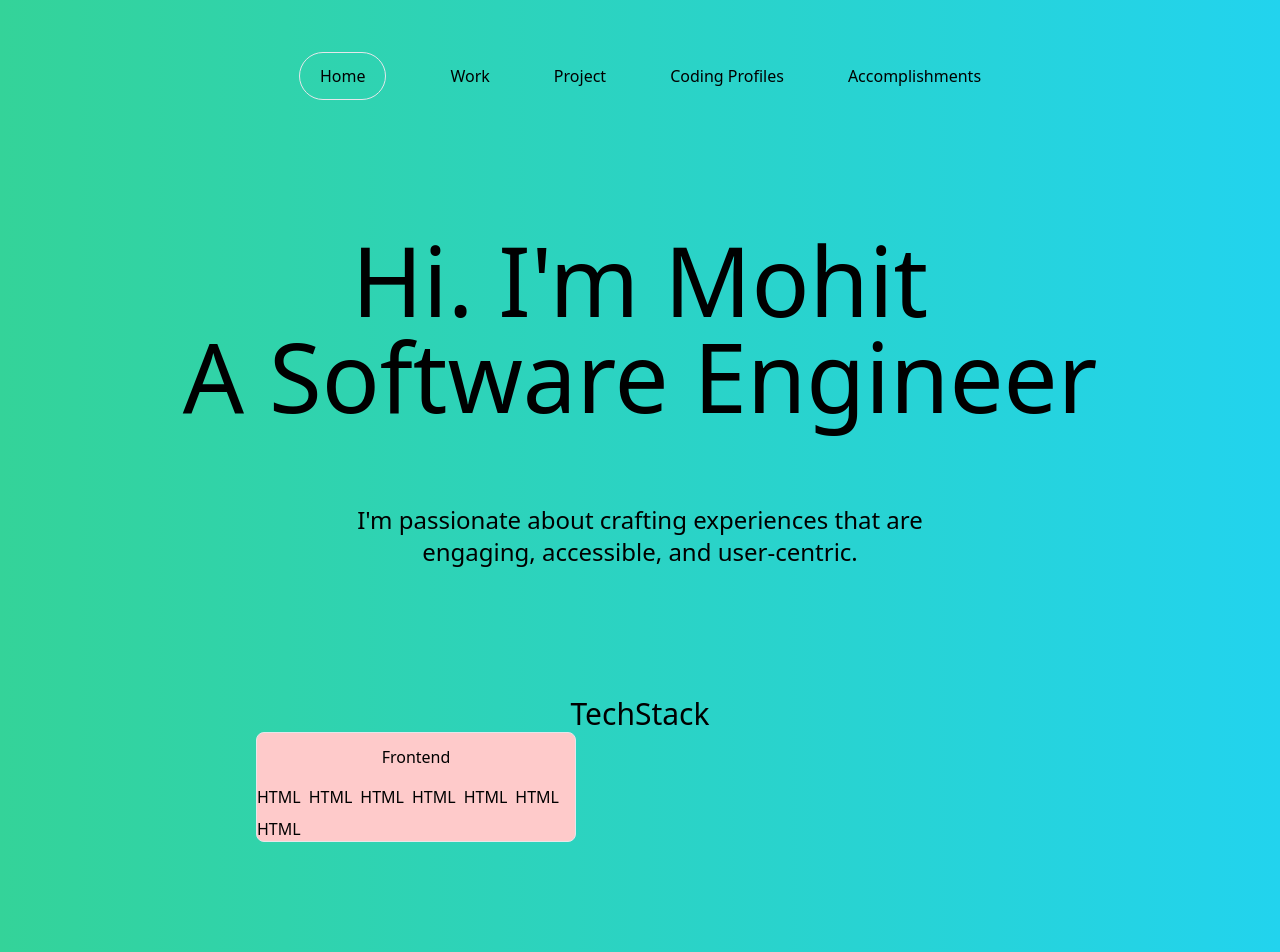
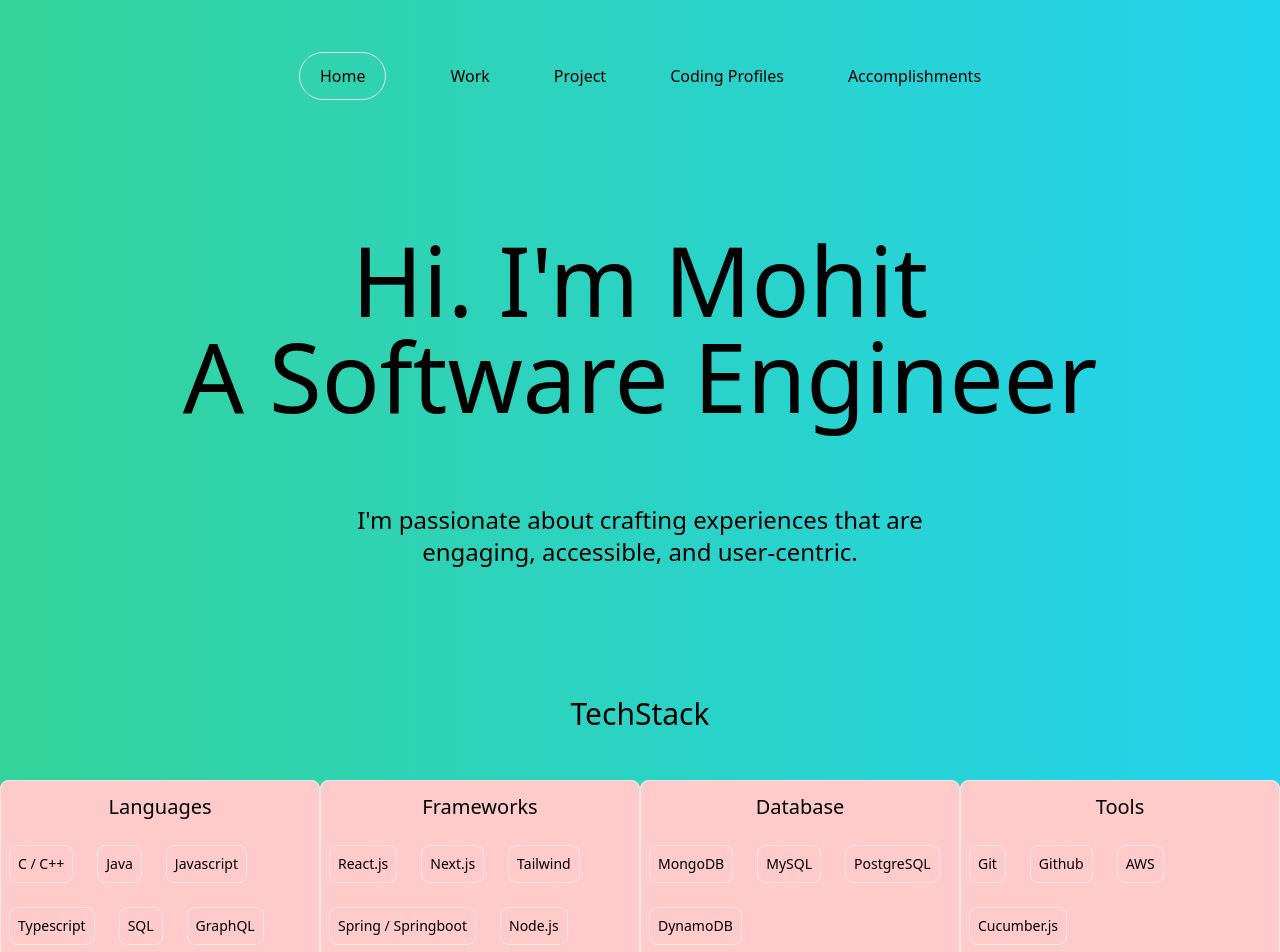
Before and after one commit to n0IQ/Portfolio, a Next.js app: page / in a window 1280 px wide. Shown: the top 952 px of the page. Built offline with nearby package versions, Linux system fonts and the light colour scheme.

Commit message:
Created Tech Stack section and added interfaces

```diff
--- a/src/app/globals.css
+++ b/src/app/globals.css
@@ -22,11 +22,11 @@
 
 /* Tech Stacks */
 .tech-stack-card {
-
+  @apply text-center mt-3 text-xl;
 }
 
 .skill-card {
-  @apply border rounded-lg p-2 m-2
+  @apply border rounded-lg p-2 m-2 text-sm;
 }
 
 /* Footer */
--- a/src/components/Footer.tsx
+++ b/src/components/Footer.tsx
@@ -2,7 +2,7 @@ import React from 'react';
 import {
   FOOTER_TRADEMARK_SYMBOL,
   FOOTER_TRADEMARK_TEXT,
-} from '@/app/utils/constants';
+} from '@/utils/constants';
 
 export default function Footer() {
   const currentDate = new Date().getFullYear();
--- a/src/components/TechStack.tsx
+++ b/src/components/TechStack.tsx
@@ -1,21 +1,20 @@
+import {
+  TechstackCardInterface,
+  techStackCards,
+} from '@/interfaces/techstackInterface';
+import TeckStackCard from './TechStackCard';
+
 export default function TeckStack() {
   return (
     <div className="mt-32">
       <h2 className="text-center text-3xl">TechStack</h2>
 
-      <div className="ml-64 max-w-80 bg-red-200 border rounded-lg">
-        <div className="flex-1">
-          <h4 className="text-center mt-3">Frontend</h4>
-          <div className="flex flex-wrap gap-2 mt-4">
-            <div className="">HTML</div>
-            <div className="">HTML</div>
-            <div className="">HTML</div>
-            <div className="">HTML</div>
-            <div className="">HTML</div>
-            <div className="">HTML</div>
-            <div className="">HTML</div>
-          </div>
-        </div>
+      <div className="flex justify-around mt-12">
+        {techStackCards.map((card: TechstackCardInterface, index: number) => {
+          return (
+            <TeckStackCard key={`${card.stackType}-${index}`} card={card} />
+          );
+        })}
       </div>
     </div>
   );
--- /dev/null
+++ b/src/components/TechStackCard.tsx
@@ -0,0 +1,20 @@
+import { TechstackCardInterface } from '@/interfaces/techstackInterface';
+
+export default function TeckStackCard({
+  card,
+}: {
+  card: TechstackCardInterface;
+}) {
+  return (
+    <div className="max-w-80 bg-red-200 border rounded-lg">
+      <div className="flex-1">
+        <h4 className="tech-stack-card">{card.stackType}</h4>
+        <div className="flex flex-wrap gap-2 mt-4">
+          {card.skills.map((skill: string) => (
+            <div className="skill-card">{skill}</div>
+          ))}
+        </div>
+      </div>
+    </div>
+  );
+}
--- /dev/null
+++ b/src/interfaces/techstackInterface.ts
@@ -0,0 +1,47 @@
+export interface TechstackCardInterface {
+  stackType: string;
+  skills: string[];
+}
+
+const languages: TechstackCardInterface = {
+  stackType: 'Languages',
+  skills: [
+    'C / C++',
+    'Java',
+    'Javascript',
+    'Typescript',
+    'SQL',
+    'GraphQL',
+    'HTML',
+    'CSS',
+  ],
+};
+
+const frameworks: TechstackCardInterface = {
+  stackType: 'Frameworks',
+  skills: [
+    'React.js',
+    'Next.js',
+    'Tailwind',
+    'Spring / Springboot',
+    'Node.js',
+    'Express.js',
+  ],
+};
+
+const database: TechstackCardInterface = {
+  stackType: 'Database',
+  skills: ['MongoDB', 'MySQL', 'PostgreSQL', 'DynamoDB'],
+};
+
+const tools: TechstackCardInterface = {
+  stackType: 'Tools',
+  skills: ['Git', 'Github', 'AWS', 'Cucumber.js'],
+};
+
+export const techStackCards: TechstackCardInterface[] = [
+  languages,
+  frameworks,
+  database,
+  tools,
+];
--- a/src/app/utils/constants.ts
+++ b/src/utils/constants.ts
@@ -1,2 +1,3 @@
 export const FOOTER_TRADEMARK_SYMBOL = '© ';
 export const FOOTER_TRADEMARK_TEXT = ' Mohit Varma';
+export const TOTAL_TECH_STACK_CARDS = 4;
```
